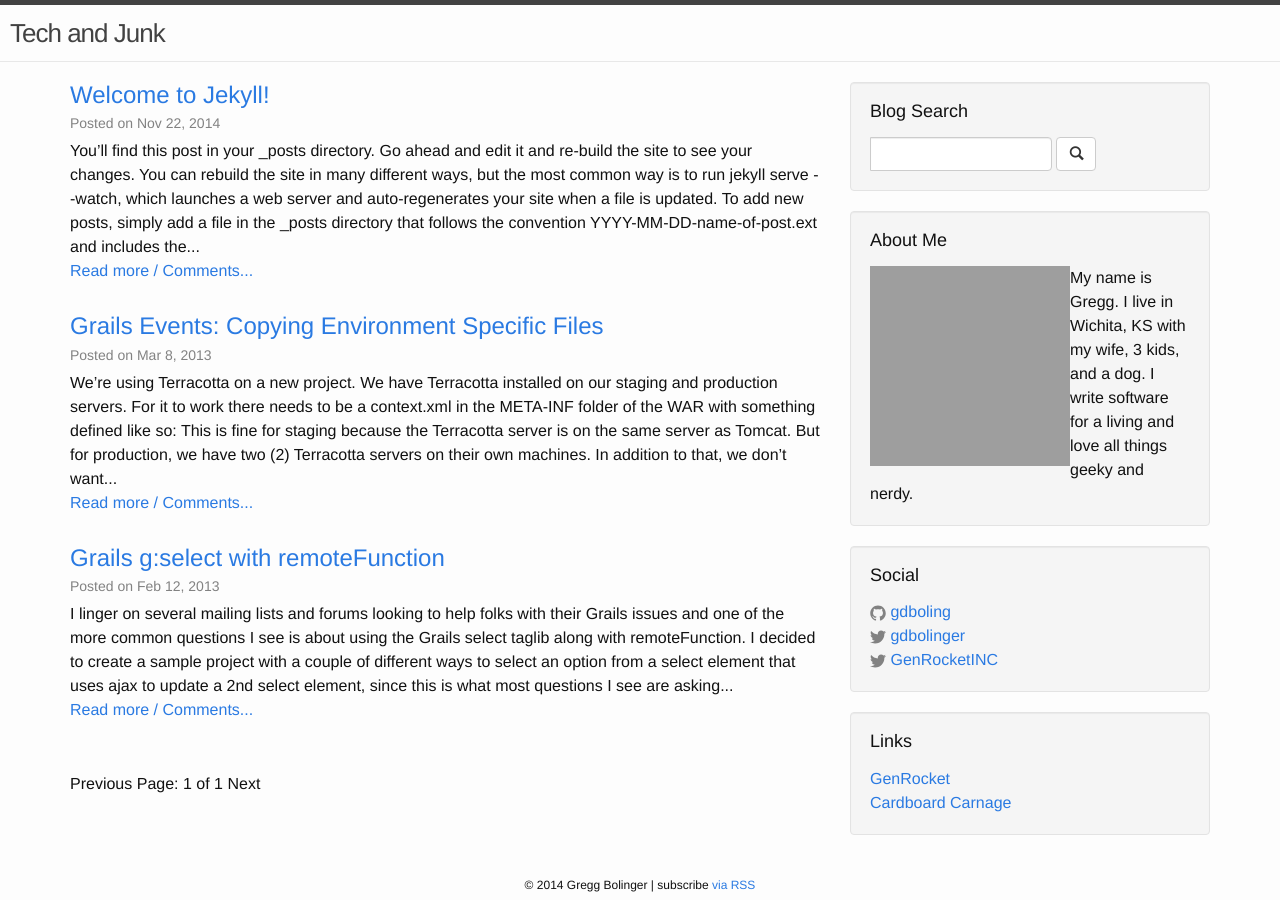
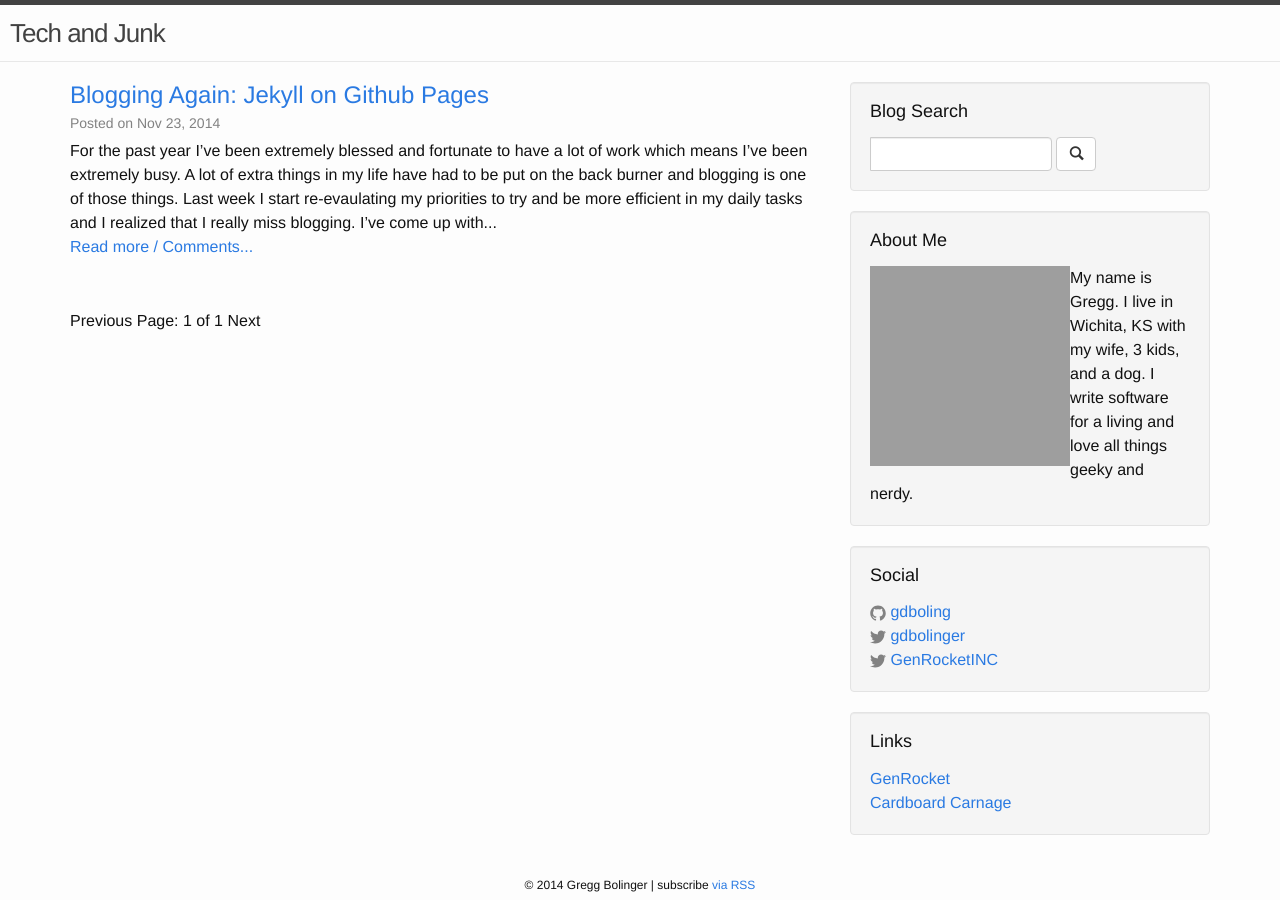
Before and after one commit to 3gcodes/gdboling.github.io, a Jekyll site: the page built from index.html, in a window 1280 px wide. Built offline with Jekyll 4.4.1, drawn with Linux system fonts in a browser that asks for light colours; the list of posts is cut into pages by our own code; grey boxes are pictures that could not be loaded.

Commit message:
created first blog post

```diff
--- a/_posts/2012-03-08-grails-events-copying-environment-specific-files.markdown
+++ /dev/null
@@ -1,17 +0,0 @@
----
-layout: post
-title:  "Grails Events: Copying Environment Specific Files"
-date:   2013-03-08 20:46:49
-categories: grails
----
-We're using Terracotta on a new project.  We have Terracotta installed on our staging and production servers.  For it to work there needs to be a context.xml in the META-INF folder of the WAR with something defined like so:
-
-{% gist 3008516 %}
-
-This is fine for staging because the Terracotta server is on the same server as Tomcat.  But for production, we have two (2) Terracotta servers on their own machines.  In addition to that, we don't want this file during local development or on our testing server since Terracotta isn't running on either.
-
-I created a folder in our app structure called "assets" and I placed 2 files there: context-staging.xml and context-prod.xml.  I then created a file in the Grails scripts folder called _Events.groovy.  Below is the code for that file which should be self explanitory:
-
-{% gist 3008527 %}
-
-And that's it.  Now, every time the app is ran or packaged we get the appropriate context.xml file.
--- a/_posts/2013-03-08-grails-g-select-with-remotefunction.markdown
+++ /dev/null
@@ -1,232 +0,0 @@
----
-layout: post
-title: "Grails g:select with remoteFunction"
-date: 2013-02-12 18:51
-comments: true
-categories: [grails, javascript, ajax]
----
-I linger on several mailing lists and forums looking to help folks with their Grails issues and one of the more common questions I see is about using the Grails select taglib along with remoteFunction.
-
-I decided to create a sample project with a couple of different ways to select an option from a select element that uses ajax to update a 2nd select element, since this is what most questions I see are asking about.  And I'll use this blog post to walk through the code and hopefully I'll be able to just post to this example when answering questions in the future.
-
-<!-- more -->
-
-I'm using Grails 2.2.0 which uses the jQuery plugin by default and I've also installed the grails bootstrap plugin.  Generally, I'll pull down bootstrap's files and include them via the resource plugin myself but for this example it was faster to do it this way.
-
-The first thing I did was clean up the main.gsp layout and remove a lot of the Grails specific stuff from executing create-app.  I also added the jquery library and the bootstrap module.
-
-{% highlight html %}
-<!DOCTYPE html>
-<!--[if lt IE 7 ]> <html lang="en" class="no-js ie6"> <![endif]-->
-<!--[if IE 7 ]>    <html lang="en" class="no-js ie7"> <![endif]-->
-<!--[if IE 8 ]>    <html lang="en" class="no-js ie8"> <![endif]-->
-<!--[if IE 9 ]>    <html lang="en" class="no-js ie9"> <![endif]-->
-<!--[if (gt IE 9)|!(IE)]><!--> <html lang="en" class="no-js"><!--<![endif]-->
-<head>
-  <meta http-equiv="Content-Type" content="text/html; charset=UTF-8">
-  <meta http-equiv="X-UA-Compatible" content="IE=edge,chrome=1">
-  <title><g:layoutTitle default="Grails"/></title>
-  <meta name="viewport" content="width=device-width, initial-scale=1.0">
-  <link rel="shortcut icon" href="${resource(dir: 'images', file: 'favicon.ico')}" type="image/x-icon">
-  <link rel="apple-touch-icon" href="${resource(dir: 'images', file: 'apple-touch-icon.png')}">
-  <link rel="apple-touch-icon" sizes="114x114" href="${resource(dir: 'images', file: 'apple-touch-icon-retina.png')}">
-  <link rel="stylesheet" href="${resource(dir: 'css', file: 'main.css')}" type="text/css">
-  <g:layoutHead/>
-  <g:javascript library='jquery'/>
-  <r:require modules="bootstrap"/>
-  <r:layoutResources/>
-</head>
-
-<body>
-<div>
-  <g:layoutBody/>
-  <g:javascript library="application"/>
-  <r:layoutResources/>
-</div>
-</body>
-</html>
-{% endhighlight %}
-
-I also added my own JavaScript file called main.js and included it in the ApplicationResources.groovy.
-
-{% highlight groovy %}
-modules = {
-  application {
-    resource url: 'js/application.js'
-    resource url: 'js/main.js'
-  }
-}
-{% endhighlight %}
-
-main.js only includes a single function that handles rendering JSON data into option elements and appending them to a select element.  We'll use this function from the remoteFunction call in the gsp.
-
-{% highlight javascript %}
-function populateCities(data) {
-  var $element = $('#cities');
-  $element.empty();
-  $.each(data, function(key, value) {
-    var option = $('<option/>').val(key).text(value);
-    $element.append(option)
-  });
-  $element.removeAttr('disabled');
-}
-{% endhighlight %}
-
-Next, I wanted to setup the controller for the example and I needed a good parent-child relationship but didn't want to mess with creating Domains so I created the SelectController and put some simple static maps of data to use which looks like this:
-
-{% gist 4942438 %}
-
-We have some states and their cities.  The idea is that we will select a state and then another select will populate with its cities.
-
-The first example is going to populate a select with cities from JSON.  I created an index.gsp with the following code:
-
-{% gist 4942447 %}
-
-The key parts are:
-
-{% gist 4942452 %}
-
-- Line 3 gets the initial map of states to populate the select list.
-- Line 7 defines the remoteFunction which will call the citiesByState action.  I'll explain the .json in a bit
-- Line 8 specifies the function to call when the response is successful and passes in the data from the response to that function.  In our case, JSON data.
-- Line 9 defines the params that get passed through the request.
-    * this.value is the value of the state select
-
-The SelectController gets updated with the following code:
-
-{% gist 4942469 %}
-
-- Line 9 pushes the state map to the index view.
-- Line 13 gets cities map based on the state abbreviation from the request
-- Lines 14-18 pass the cities map back as JSON.  I use withFormat here because I want to use the same method for different response types.  In a moment I'll add the HTML response type to the same method.
-If you run the code as is:
-
-- select a state from the select list
-- An ajax call is made to citiesByState
-- The cities are returned as JSON
-- remoteFunction calls populateCities() in main.js
-- populateCities adds the options to the disabled cities select and enables it.
-
-The next part of the example will make the same ajax call to the server but instead of using a JSON response and our populateCities() function to fill in the city options, we will render a template that gets returned as HTML and remoteFunction will update an HTML element on the page.
-
-index.gsp now looks like this:
-
-{% highlight html %}
-<%@ page contentType="text/html;charset=UTF-8" %>
-<html>
-<head>
-  <title>Ajax Select</title>
-  <meta name="layout" content="main"/>
-</head>
-<body>
-<div class="container-fluid">
-  <form class="form-horizontal">
-    <fieldset>
-      <legend>JSON Update</legend>
-
-      <div class="control-group">
-        <label class="control-label" for="state">State</label>
-
-        <div class="controls">
-          <g:select
-              name="state"
-              from="${states.entrySet()}"
-              optionKey="key"
-              optionValue="value"
-              noSelection="['-1': '-Select State-']"
-              onchange="${remoteFunction(action: 'citiesByState.json',
-                  onSuccess: 'populateCities(data)',
-                  params: '\'stateAbbrv=\' + this.value')}"/>
-        </div>
-      </div>
-
-      <div class="control-group">
-        <label class="control-label" for="cities">Cities</label>
-
-        <div class="controls">
-          <select name="cities" id="cities" disabled></select>
-        </div>
-      </div>
-    </fieldset>
-  </form>
-
-  <form class="form-horizontal">
-    <fieldset>
-      <legend>HTML Update</legend>
-
-      <div class="control-group">
-        <label class="control-label" for="state">State</label>
-
-        <div class="controls">
-          <g:select
-              name="stateHTML"
-              from="${states.entrySet()}"
-              optionKey="key"
-              optionValue="value"
-              noSelection="['-1': '-Select State-']"
-              onchange="${remoteFunction(action: 'citiesByState.html',
-                  update: [success: 'citiesContainer'],
-                  params: '\'stateAbbrv=\' + this.value')}"/>
-        </div>
-      </div>
-
-      <div class="control-group">
-        <label class="control-label" for="cities">Cities</label>
-
-        <div class="controls" id="citiesContainer">
-        </div>
-      </div>
-    </fieldset>
-  </form>
-</div>
-</body>
-</html>
-{% endhighlight %}
-
-I've added another form section so both can execute on the same page.  The main difference is on line 56.  I tell the remoteFunction that on success, update the container with an ID of citiesContainer with the response.
-
-SelectController now looks like this:
-
-{% highlight groovy %}
-package com.ajax.select
-
-import grails.converters.JSON
-
-class SelectController {
-
-  static states = ['KS': 'Kansas', 'OK': 'Oklahoma']
-  static cities = ['KS': ['1': 'Dodge City', '2': 'Topeka', '3': 'Wichita'], 'OK': ['4': 'Norman', '5': 'Stillwater', '6': 'Tulsa']]
-
-  def index() {
-    [states: states]
-  }
-
-  def citiesByState() {
-    def stateCities = cities[params.stateAbbrv]
-    withFormat {
-      html {
-        render template: 'cities', model: [cities: stateCities]
-      }
-      json {
-        render stateCities as JSON
-      }
-    }
-
-  }
-}
-{% endhighlight %}
-
-I added an additional block in withFormat for HTML and told it to render the _cities.gsp template passing in the cities map.  That template looks like this:
-
-{% highlight groovy %}
-<g:select name="citiesHTML"
-          from="${cities.entrySet()}"
-          optionKey="key"
-          optionValue="value"/>
-{% endhighlight %}
-
-And that's it.  You can see 2 different ways to render a child select list based on a parent select list's selection with minimal JavaScript required.
-
-The complete project can be accessed on github here:
-
-[https://github.com/gdboling/ajax-select](https://github.com/gdboling/ajax-select "ajax select project")
--- a/_posts/2014-11-22-welcome-to-jekyll.markdown
+++ /dev/null
@@ -1,25 +0,0 @@
----
-layout: post
-title:  "Welcome to Jekyll!"
-date:   2014-11-22 20:46:49
-categories: jekyll update
----
-You’ll find this post in your `_posts` directory. Go ahead and edit it and re-build the site to see your changes. You can rebuild the site in many different ways, but the most common way is to run `jekyll serve --watch`, which launches a web server and auto-regenerates your site when a file is updated.
-
-To add new posts, simply add a file in the `_posts` directory that follows the convention `YYYY-MM-DD-name-of-post.ext` and includes the necessary front matter. Take a look at the source for this post to get an idea about how it works.
-
-Jekyll also offers powerful support for code snippets:
-
-{% highlight ruby %}
-def print_hi(name)
-  puts "Hi, #{name}"
-end
-print_hi('Tom')
-#=> prints 'Hi, Tom' to STDOUT.
-{% endhighlight %}
-
-Check out the [Jekyll docs][jekyll] for more info on how to get the most out of Jekyll. File all bugs/feature requests at [Jekyll’s GitHub repo][jekyll-gh]. If you have questions, you can ask them on [Jekyll’s dedicated Help repository][jekyll-help].
-
-[jekyll]:      http://jekyllrb.com
-[jekyll-gh]:   https://github.com/jekyll/jekyll
-[jekyll-help]: https://github.com/jekyll/jekyll-help
--- /dev/null
+++ b/_posts/2014-11-23-blogging-again-jekyll-github-pages.markdown
@@ -0,0 +1,40 @@
+---
+layout: post
+title:  "Blogging Again: Jekyll on Github Pages"
+date:   2014-11-23 13:00:00
+---
+For the past year I've been extremely blessed and fortunate to have a lot of work which means I've been extremely busy. A lot of extra things in my life have had to be put on the back burner and blogging is one of those things. Last week I start re-evaulating my priorities to try and be more efficient in my daily tasks and I realized that I really miss blogging. I've come up with a way to add it back in to my work load but that also means I needed to come up with a super effeciant way to blog.
+
+While probably the simplest approach, I despise Wordpress with a fiery passion. No matter the amount of tweaking I do or servers I throw it on, I cannot get it to perform the way I'd like. Writing posts via their interface is painful. I'm constently trying to tweak themes in a structure that no sane person could have imagined. And then there is plugin hell. Also, I've always wondered why blogs need to be stored in databases.
+
+My "current" blog, and by current I mean the one I'm replacing with this, uses Octopress. I like Octopress for the most part but it still feels like too much. Then the other day I ran across Bruce Eckel's article on switching to Github Page from Artima. In his article he says
+
+<blockquote>
+There’s been a big movement in recent years to static site generators for blogs. These are more efficient (they only get served, not dynamically created) and safer (also because they are not dynamic). Much of the material on the internet doesn’t need to be dynamically generated, and blogs are a particularly good example.
+</blockquote>
+
+YES! I think I literally agreed out loud. In fact, I could just post a link to his blog and say `me too`. So yes, a big reason I'm switching to Github Pages (and Jekyll) is because I feel the same way that Bruce does. I've provided the links used to set everything up at the end of this post. Most are the same ones used by Bruce but I'll save you the level of indirection.
+
+I am personally choosing Jekyll with Github Pages for a few reasons.
+
+### Jekyll is dead simple
+Jekyll is a blog-aware static site generator. You write your posts in Markdown and a build process generates the static HTML. The HTML and assets (css, javascript, etc) are then simply uploaded to a web server like Apache to be served. This makes your blog super fast; no databases and awesome caching.
+
+### Clean, simple layout structure
+I've chosen not to go the theme route and to keep things as simple as possible. I added the Bootstrap css library for a few goodies, but for the most part it simple HTML with some simple styles. Breaking the layout into different files is built in to Jekyll and it is easy to apply a different layout to posts vs pages. I prefer a minimalist design but it would be really easy to pimp this site out into something a lot more extravagant.
+
+### Markdown wins over WYSIWYG
+When I'm writing my posts, I don't want to spend time moving my hand from the keyboard to the mouse just to highlight and click some **bold** button. My thoughts are fluid and stopping to find buttons and functionallity breaks my thought process and slows me down. There are a ton of really great Markdown editors. I use Sublime Text with the Markdown package for previewing what I'm doing.
+
+### Github Pages make Jekyll even easier
+As Bruce said in his article, when you push a jekyll structured project to your github pages repository, github will do the build for you. This allows anyone to use jekyll without having any of the tools on their own computer. I still prefer the tools so that I can view the site live ( `jekyll serve` ). Also, github makes a lot of sense since this is going to primarily be a techincal blog.
+
+I'm not going to spend a lot of time migrating my old blog over. I'll simply archive it and make sure any visitors to that site know about this one. The articles are fairly dated at this point anyway. I do plan to keep this blog primarily technical although I suspect a few less technical posts might filter in now and again. I also maintain a tableop gaming web site and blog, Cardboard Carnage, which you can find a link to on the side bar under **Links**. I'll also be blogging for my startup, GenRocket, also linked to in the sidebar.
+
+Here are the links I promised:
+
+* [Jekyll docs][jekyll]
+* [Bruce Eckel: Using Github Pages for Blogging][bruce]
+
+[jekyll]:		http://jekyllrb.com
+[bruce]:		https://bruceeckel.github.io/
--- a/_sass/_base.scss
+++ b/_sass/_base.scss
@@ -114,6 +114,8 @@ blockquote {
     font-size: 18px;
     letter-spacing: -1px;
     font-style: italic;
+    margin-top: 20px;
+    margin-bottom: 20px;
 
     > :last-child {
         margin-bottom: 0;
```
Also changed, not shown: _layouts/default.html (+0 -7 lines).
